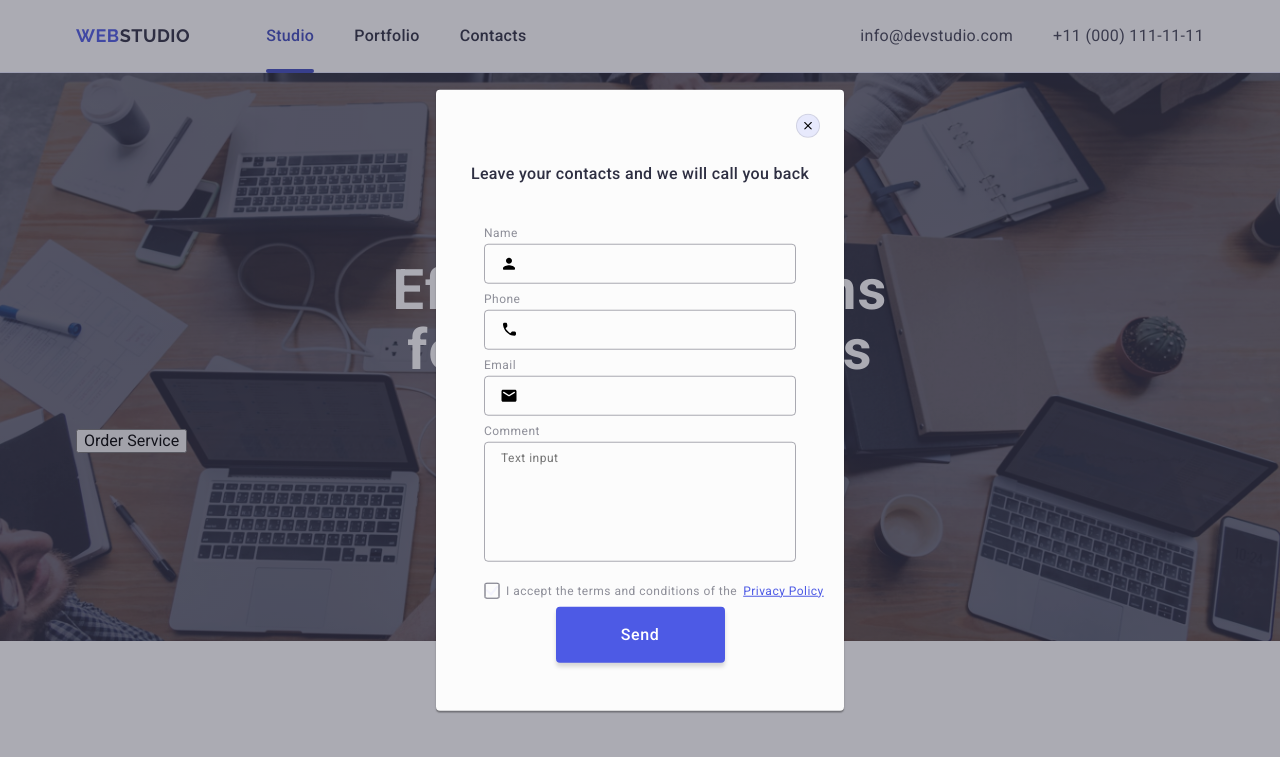
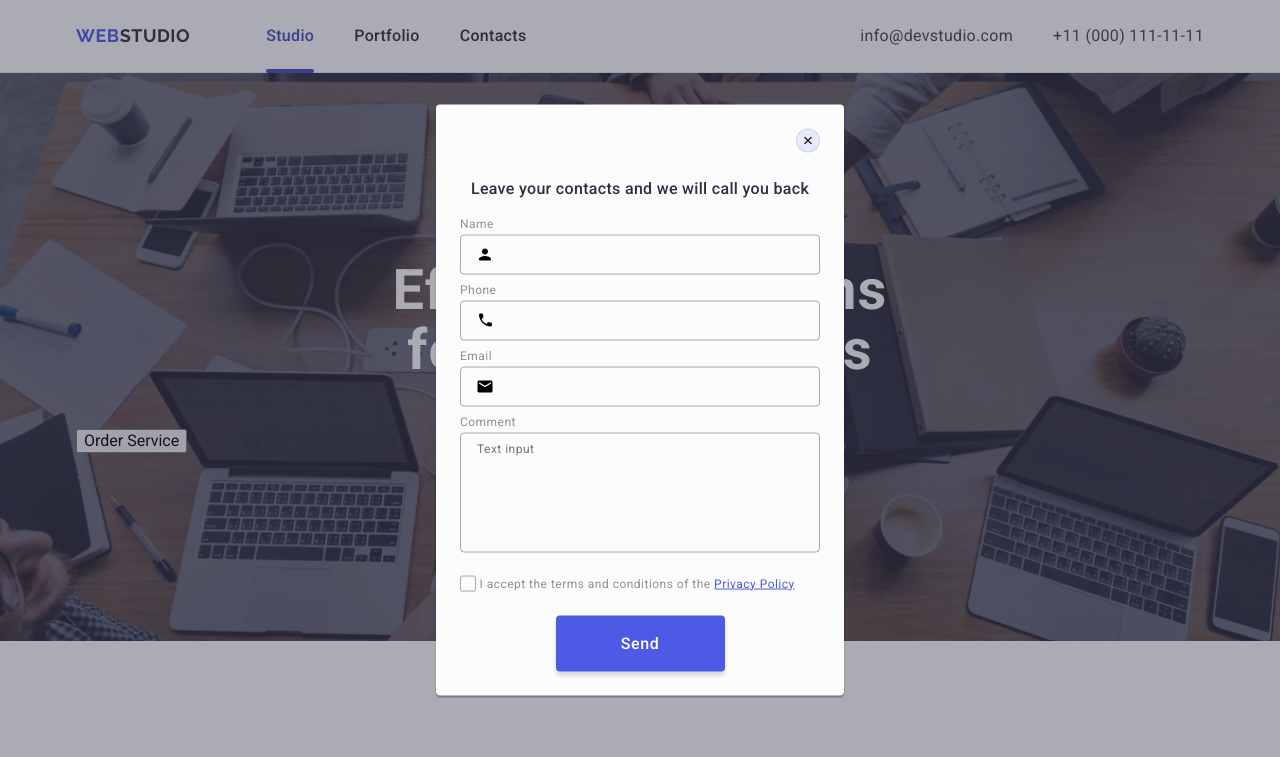
Before and after one commit to OlenaMalyshko/goit-markup-hw-05, a plain HTML site: page index.html in a window 1280 px wide. Shown: the top 757 px of the page. Drawn offline with nearby package versions, Linux system fonts and the light colour scheme.

Commit message:
corrected

```diff
--- a/css/slyles.css
+++ b/css/slyles.css
@@ -509,9 +509,9 @@ footer {
   transform: translate(-50%, -100%);
 }
 .form-modal {
-  display: flex;
+
   flex-direction: column;
-  padding: 24px;
+
 }
 
 .button-close {
@@ -617,14 +617,7 @@ fill: #4D5AE5;
   display: none;
   margin-bottom: 24px;
 }
-.checkbox-icon {
-  border-radius: 4px;
-  width: 16px;
-  height: 16px;
-  border-radius: 2px;
-  border: 1px solid rgba(46, 47, 66, 0.4);
-  fill: #f4f4fd;
-}
+
 .checkbox-icon:hover,
 .checkbox-icon:focus {
   background-color: #4d5ae5;
@@ -636,11 +629,7 @@ fill: #4D5AE5;
   color: #4d5ae5;
 }
 .privacy-label {
-  display: flex;
-  flex-direction: row;
-  align-items: center;
-  justify-content: center;
-  position: absolute;
+
   font-weight: 400;
   font-size: 12px;
   line-height: 1.17;
@@ -650,20 +639,19 @@ fill: #4D5AE5;
 }
 
 .checkbox-item {
-
+  display: inline-flex;
   width: 16px;
   height: 16px;
   border: 1px solid rgba(46, 47, 66, 0.4);
   border-radius: 2px;
   border-radius: 2px;
-  display: inline-flex;
   align-items: center;
   justify-content: center;
   fill: transparent;
   transition: background-color 250ms cubic-bezier(0.4, 0, 0.2, 1), border 250ms cubic-bezier(0.4, 0, 0.2, 1), fill 250ms cubic-bezier(0.4, 0, 0.2, 1);
 
 }
-input [type=checkbox]:checked + .privacy-label .checkbox-item {
+.checkbox:checked + .privacy-label>.checkbox-item {
   background-color: #404bbf;
   border: none;
   fill: #f4f4fd;
```
